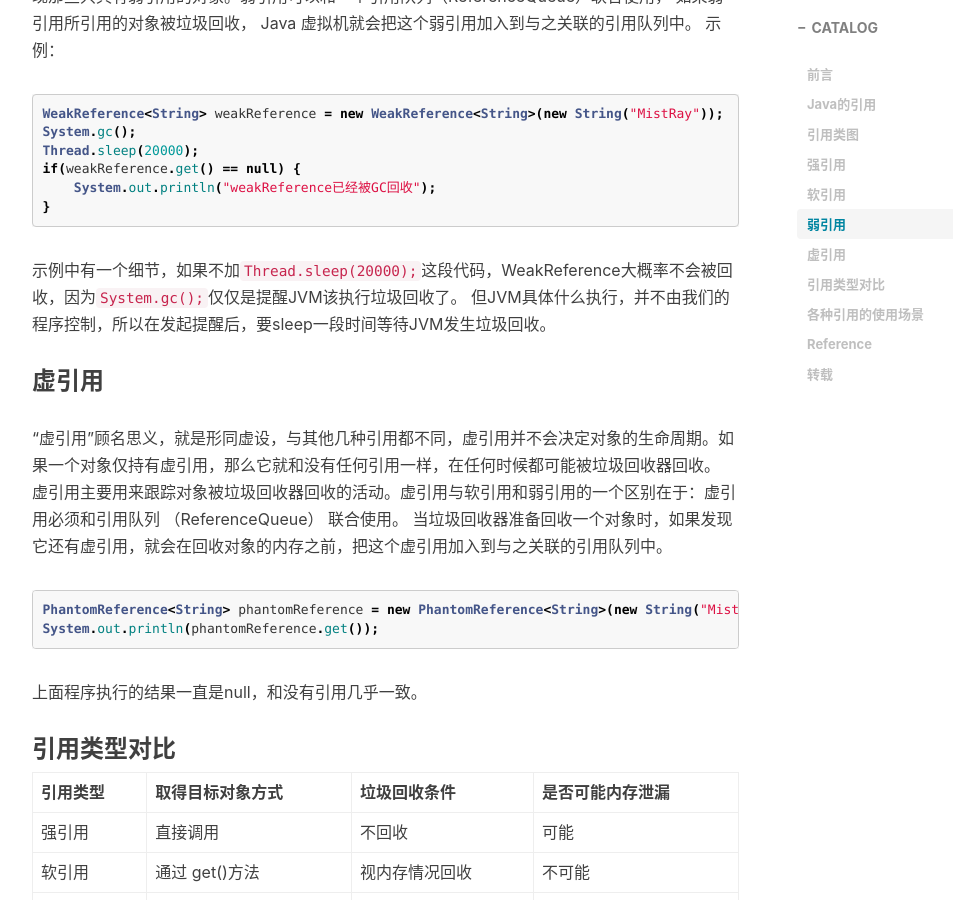
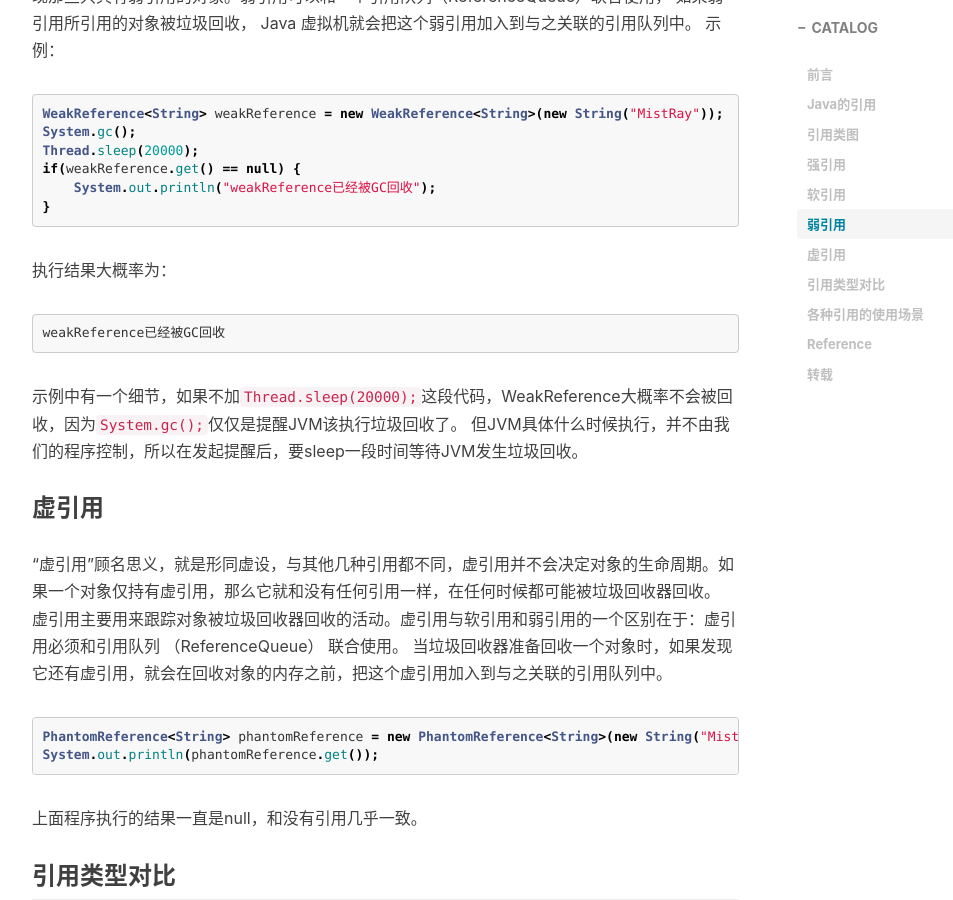
Before and after one commit to MistRay/mistray.github.io, a Jekyll site: the page built from _posts/2020-04-13-Java的四种引用类型.md, in a window 1280 px wide and 900 px high, scrolled down 2290 px. Shown: the whole window, without its empty margins (233-1186 px from the left). Built offline with Jekyll 4.4.1, drawn with Linux system fonts in a browser that asks for light colours; nearby versions of some CDN libraries; comment, search, counter and statistics services are not loaded.

Commit message:
添加执行结果

````diff
--- a/_posts/2020-04-13-Java的四种引用类型.md
+++ b/_posts/2020-04-13-Java的四种引用类型.md
@@ -52,8 +52,13 @@ if(weakReference.get() == null) {
     System.out.println("weakReference已经被GC回收");
 }
 ```
+执行结果大概率为：
+```
+weakReference已经被GC回收
+```
+
 示例中有一个细节，如果不加`Thread.sleep(20000);`这段代码，WeakReference大概率不会被回收，因为`System.gc();`仅仅是提醒JVM该执行垃圾回收了。
-但JVM具体什么执行，并不由我们的程序控制，所以在发起提醒后，要sleep一段时间等待JVM发生垃圾回收。
+但JVM具体什么时候执行，并不由我们的程序控制，所以在发起提醒后，要sleep一段时间等待JVM发生垃圾回收。
 
 ### 虚引用
 “虚引用”顾名思义，就是形同虚设，与其他几种引用都不同，虚引用并不会决定对象的生命周期。如果一个对象仅持有虚引用，那么它就和没有任何引用一样，在任何时候都可能被垃圾回收器回收。
````
